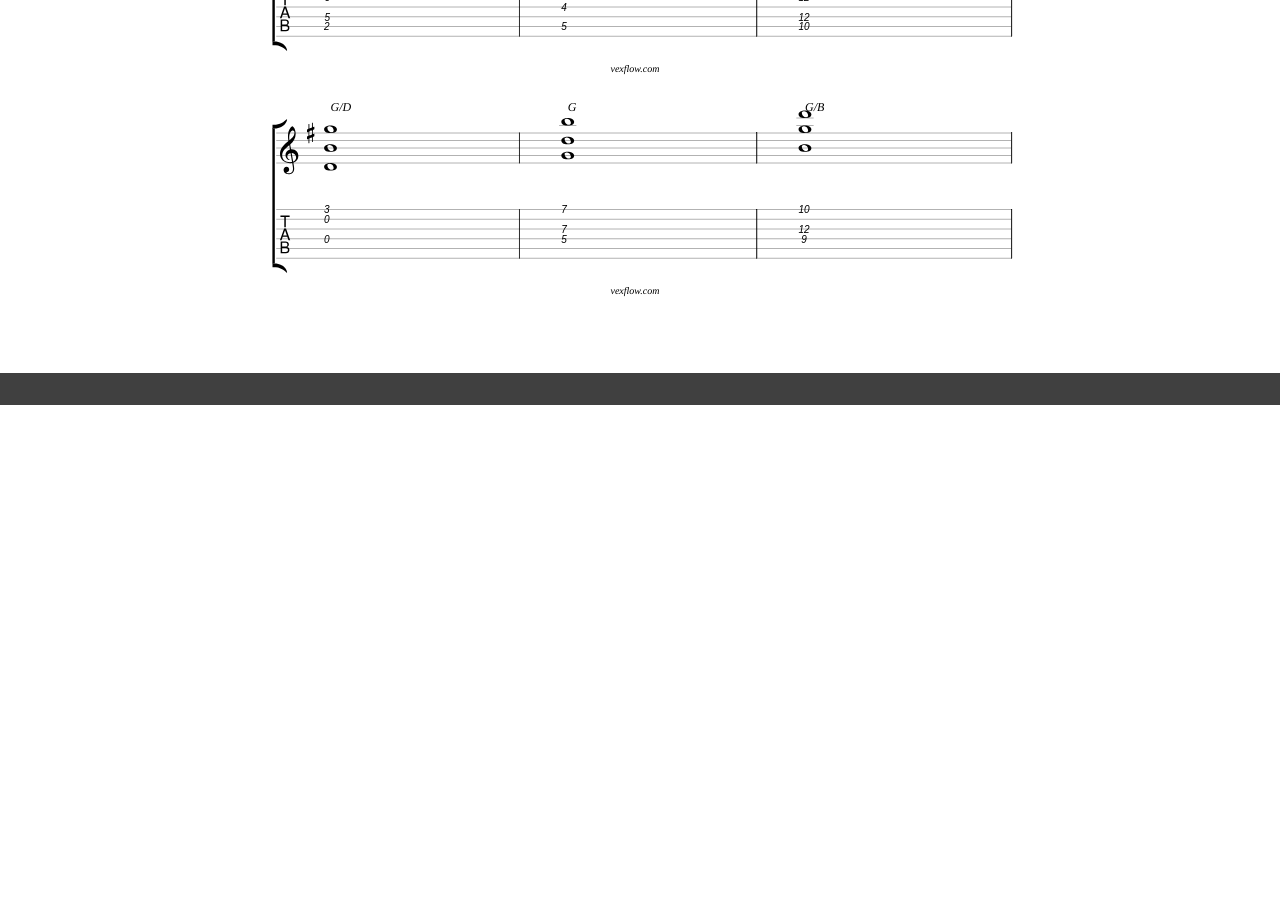
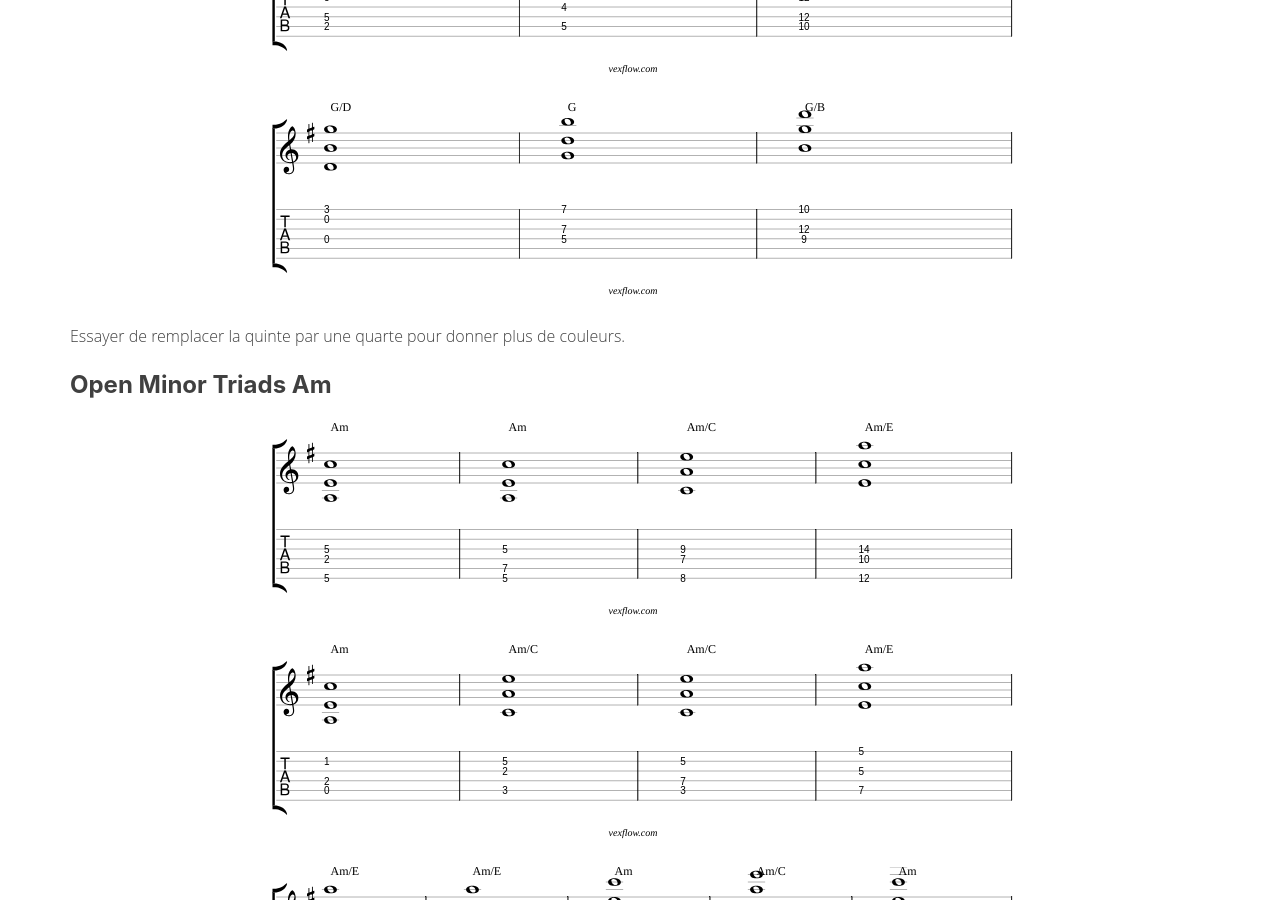
Before and after one commit to atouchard/atouchard, a Jekyll site: the page built from collections/_theorie/triads.md, in a window 1280 px wide and 900 px high, scrolled down 980 px. Built offline with Jekyll 4.4.1, drawn with Linux system fonts in a browser that asks for light colours; before the commit the page ends 1385 px from its top, so only the background shows below that; some of the changed text lies outside the part shown.

Commit message:
minor triads

```diff
--- a/collections/_theorie/triads.md
+++ b/collections/_theorie/triads.md
@@ -27,7 +27,7 @@ G7 = Bdim/G
 ## Open Major Triads G
 
 <div class="vextab-auto" width=1000>
-    options font-size=12 font-face=times font-style=italic stave-distance=0 scale=0.75 width=1000
+    options font-size=12 font-face=times stave-distance=0 scale=0.75 width=1000
     tab-stems=false tab-stem-direction=up
     tabstave notation=true
     key=G
@@ -36,7 +36,7 @@ G7 = Bdim/G
 </div>
 
 <div class="vextab-auto" width=1000>
-    options font-size=12 font-face=times font-style=italic stave-distance=0 scale=0.75 width=1000
+    options font-size=12 font-face=times stave-distance=0 scale=0.75 width=1000
     tab-stems=false tab-stem-direction=up
     tabstave notation=true
     key=G
@@ -45,10 +45,41 @@ G7 = Bdim/G
 </div>
 
 <div class="vextab-auto" width=1000>
-    options font-size=12 font-face=times font-style=italic stave-distance=0 scale=0.75 width=1000
+    options font-size=12 font-face=times stave-distance=0 scale=0.75 width=1000
     tab-stems=false tab-stem-direction=up
     tabstave notation=true
     key=G
     notes: 1 (0/4.0/2.3/1) | (5/4.7/3.7/1) | (9/4.12/3.10/1)
     text :w, G/D, |, G, |, G/B
 </div>
+
+Essayer de remplacer la quinte par une quarte pour donner plus de couleurs.
+
+## Open Minor Triads Am
+
+<div class="vextab-auto" width=1000>
+    options font-size=12 font-face=times stave-distance=0 scale=0.75 width=1000
+    tab-stems=false tab-stem-direction=up
+    tabstave notation=true
+    key=G
+    notes: 1 (5/6.2/4.5/3) | (5/6.7/5.5/3) | (8/6.7/4.9/3) | (12/6.10/4.14/3)
+    text :w, Am, |, Am, |, Am/C, |, Am/E
+</div>
+
+<div class="vextab-auto" width=1000>
+    options font-size=12 font-face=times stave-distance=0 scale=0.75 width=1000
+    tab-stems=false tab-stem-direction=up
+    tabstave notation=true
+    key=G
+    notes: 1 (0/5.2/4.1/2) | (3/5.2/3.5/2) | (3/5.7/4.5/2) | (7/5.5/3.5/1)
+    text :w, Am, |, Am/C, |, Am/C, |, Am/E
+</div>
+
+<div class="vextab-auto" width=1000>
+    options font-size=12 font-face=times stave-distance=0 scale=0.75 width=1000
+    tab-stems=false tab-stem-direction=up
+    tabstave notation=true
+    key=G
+    notes: 1 (2/4.5/3.5/1) | (2/4.1/2.5/1) | (7/4.9/3.8/1) | (10/4.14/3.12/1) | (14/4.13/2.17/1)
+    text :w, Am/E, |, Am/E, |, Am, |, Am/C, |, Am
+</div>
```
